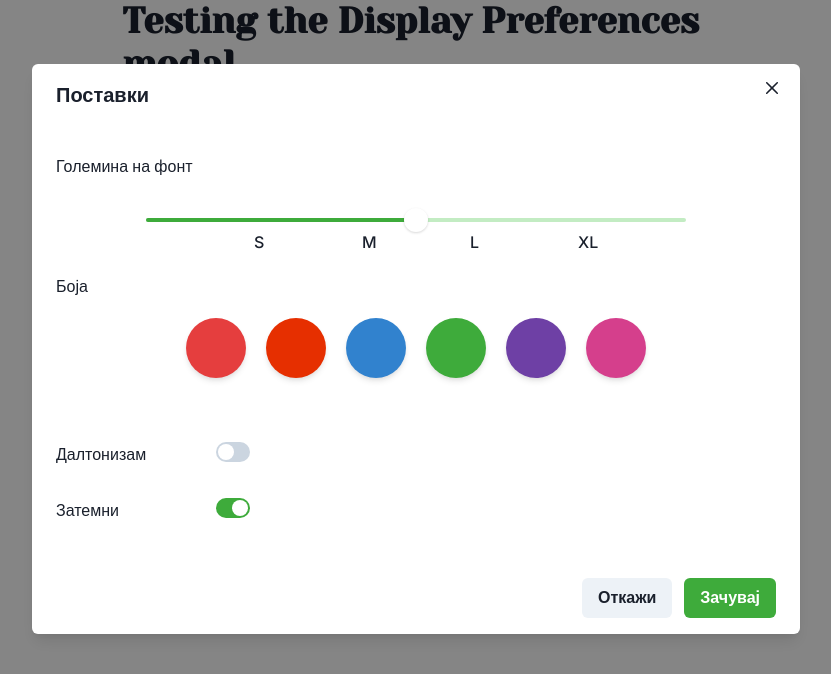
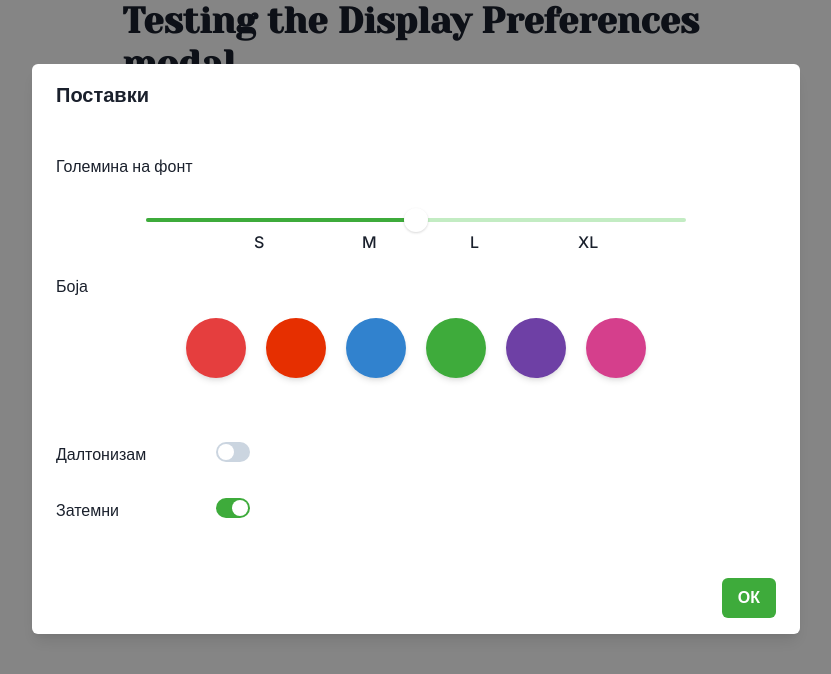
Before and after one commit to dev-marko/flora-edu, a React (Vite) app: page / in a window 1280 px wide. Both pictures are taken after a click on the button "Open Modal". Shown: the top 674 px of the page, without its empty margins (224-1055 px from the left). Built offline with nearby package versions, Linux system fonts and the light colour scheme; a web font is replaced by a local one.

Commit message:
Change DisplayPreferences Modal Design

```diff
--- a/src/components/DisplayPreferences/DisplayPreferences.tsx
+++ b/src/components/DisplayPreferences/DisplayPreferences.tsx
@@ -32,12 +32,13 @@ const DisplayPreferences = ({
     <Modal
       isOpen={openModalDisclosure}
       onClose={closeModalDisclosure}
+      closeOnEsc={false}
+      closeOnOverlayClick={false}
       size={{ base: 'sm', md: '3xl' }}
     >
       <ModalOverlay />
       <ModalContent>
         <ModalHeader>Поставки</ModalHeader>
-        <ModalCloseButton />
         <ModalBody>
           <Flex paddingTop={5} flexDir={'column'} gap={5}>
             <Text>Големина на фонт</Text>
@@ -57,10 +58,9 @@ const DisplayPreferences = ({
           </Flex>
         </ModalBody>
         <ModalFooter>
-          <Button colorScheme="gray" mr={3} onClick={closeModalDisclosure}>
-            Откажи
+          <Button autoFocus onClick={handleSave}>
+            ОК
           </Button>
-          <Button onClick={handleSave}>Зачувај</Button>
         </ModalFooter>
       </ModalContent>
     </Modal>
```
